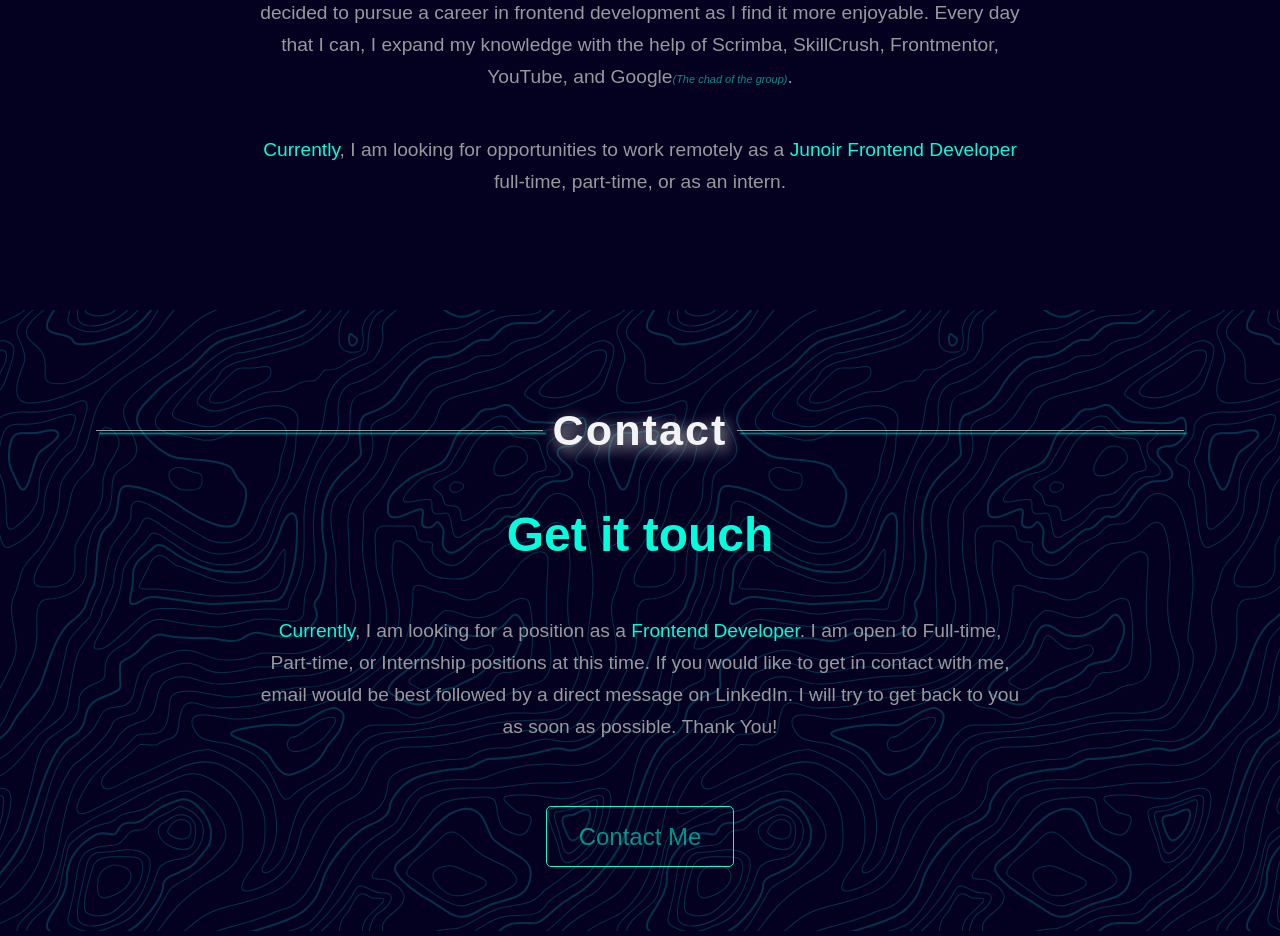
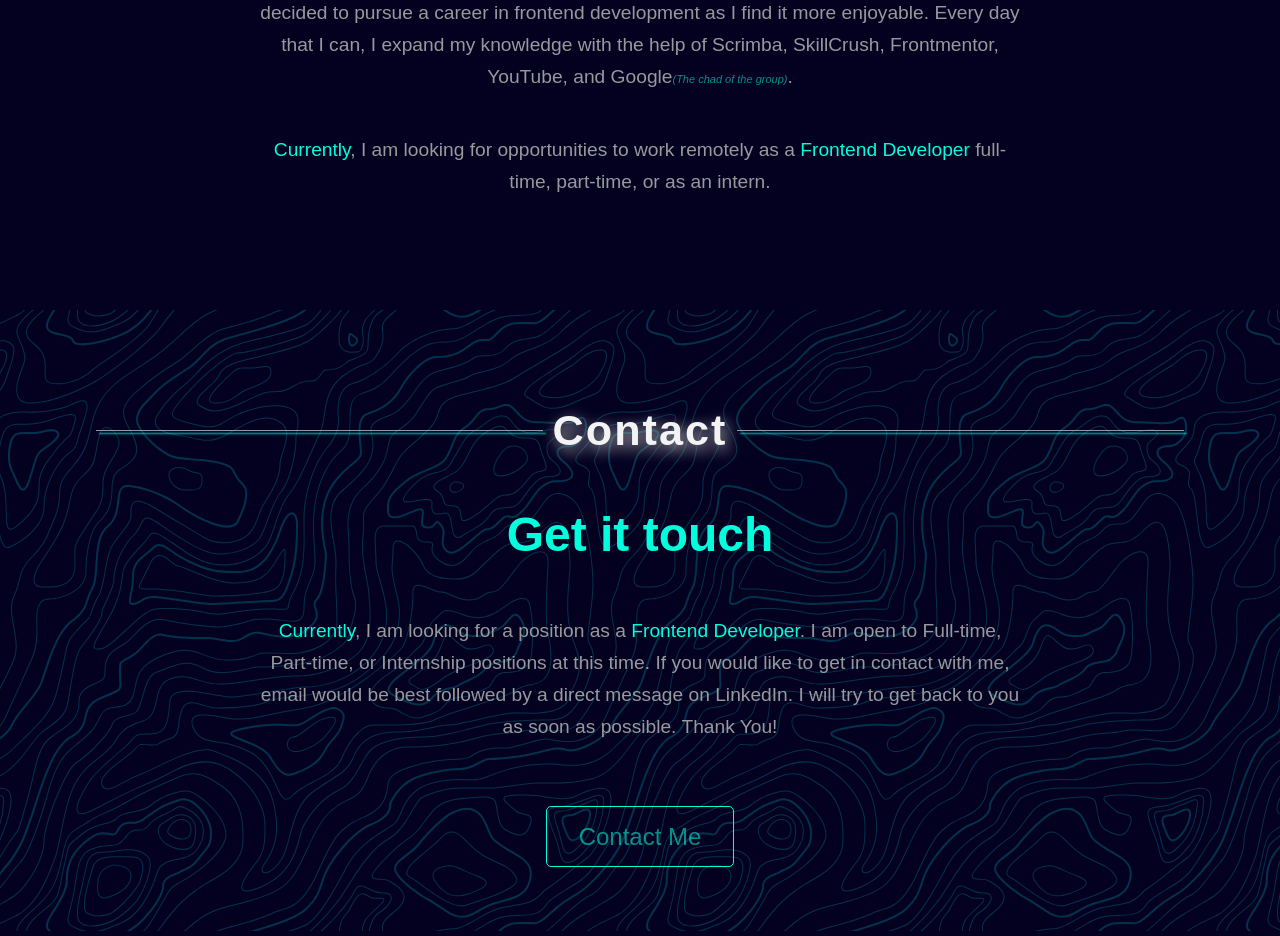
Before and after one commit to TroyRichardsDA/Portfolio-React-Revamp, a React (Create React App) app: page / in a window 1280 px wide. Shown: the part 4820-5756 px from the top of the page. Built offline with nearby package versions, Linux system fonts and the light colour scheme.

Commit message:
Removed 'Junior' From About Section

```diff
--- a/src/Components/About/About.js
+++ b/src/Components/About/About.js
@@ -45,7 +45,7 @@ export default function About() {
           <Text>
             <span className="important-text">Currently</span>, I am looking for
             opportunities to work remotely as a{" "}
-            <span className="important-text">Junoir Frontend Developer </span>{" "}
+            <span className="important-text">Frontend Developer </span>{" "}
             full-time, part-time, or as an intern.
           </Text>
         </TextContainer>
```
